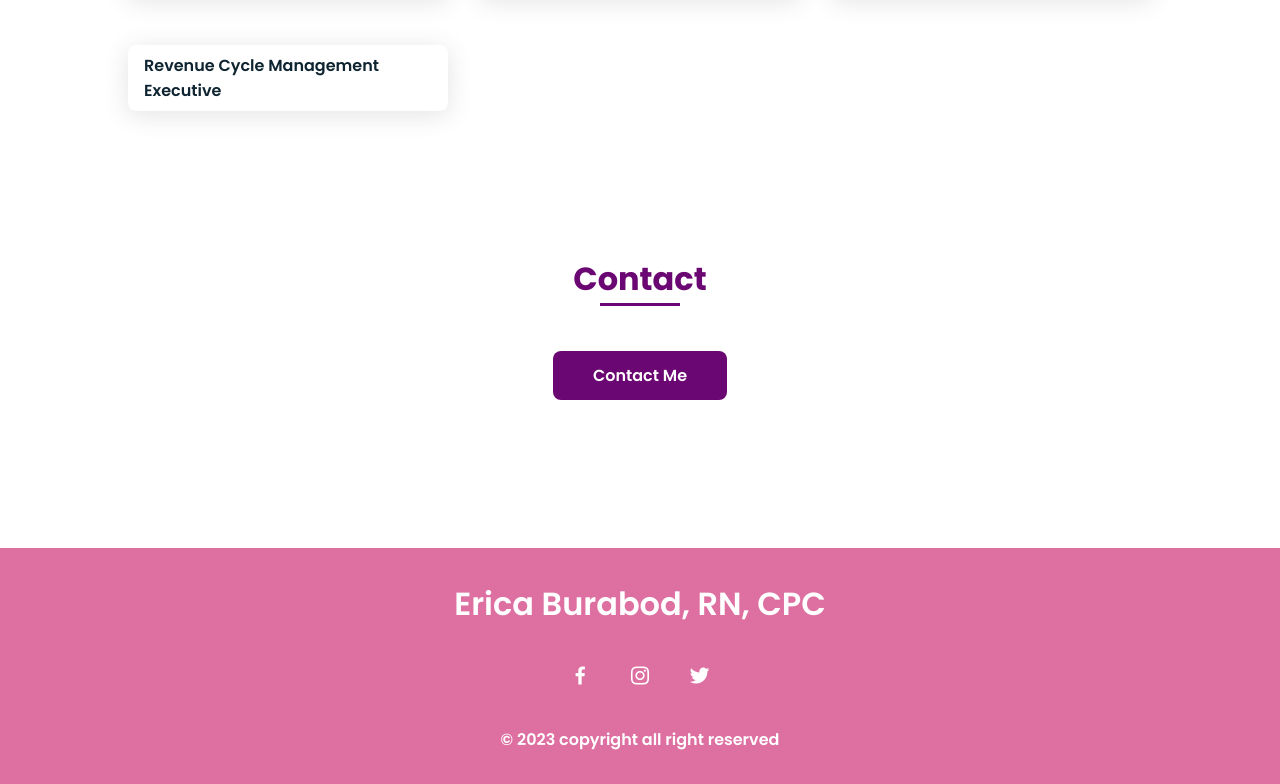
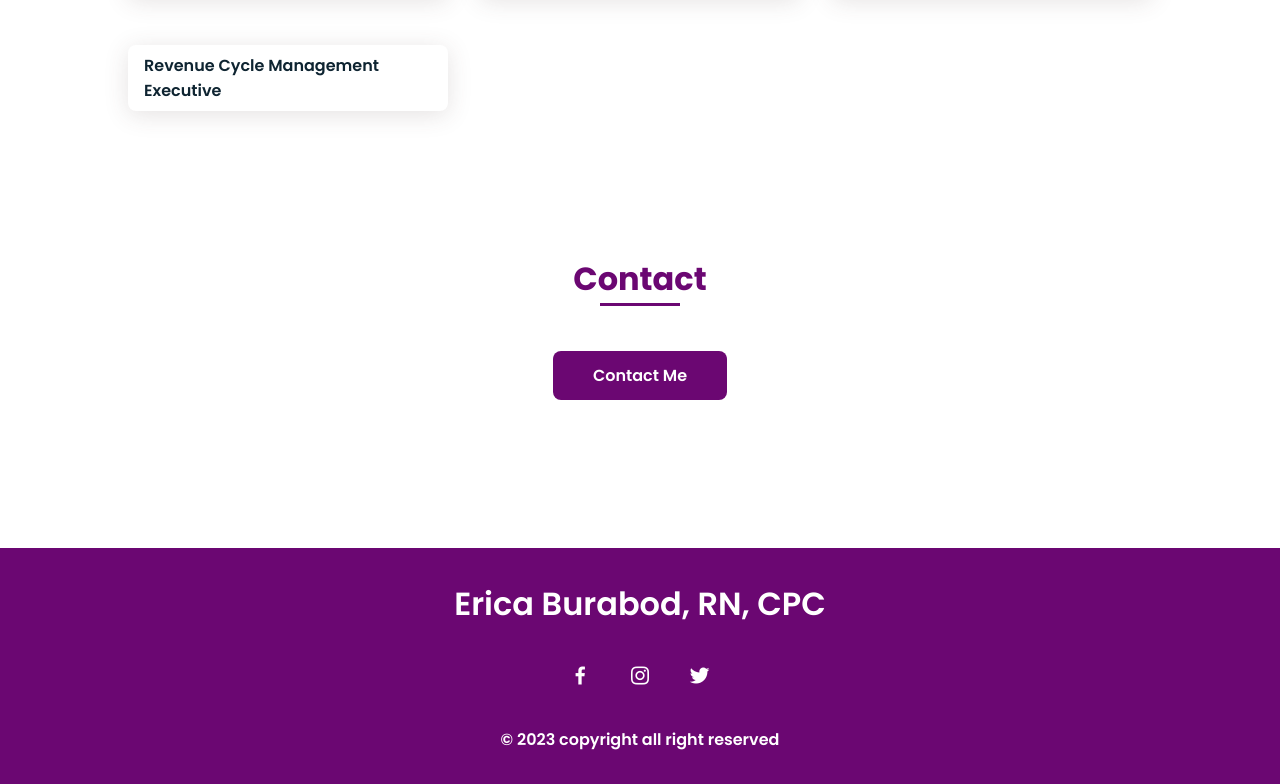
Before and after one commit to ericaburabod/portfolio, a plain HTML site: page index.html in a window 1280 px wide. Shown: the part 2439-3223 px from the top of the page. Drawn offline with nearby package versions, Linux system fonts and the light colour scheme.

Commit message:
Update styles.css

```diff
--- a/assets/css/styles.css
+++ b/assets/css/styles.css
@@ -347,7 +347,7 @@ img {
 
 /* ===== FOOTER =====*/
 .footer {
-  background-color: #DE6FA1;
+  background-color: #6b0772;
   color: #fff;
   text-align: center;
   font-weight: var(--font-semi);
```
